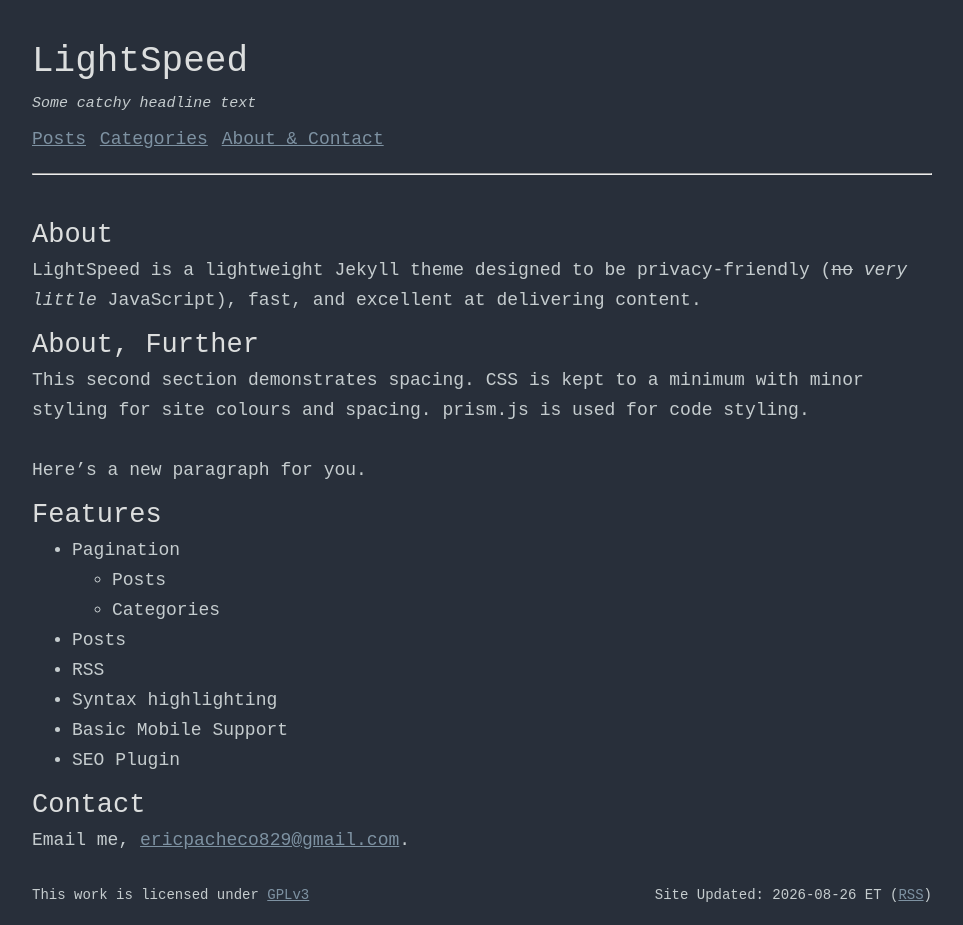
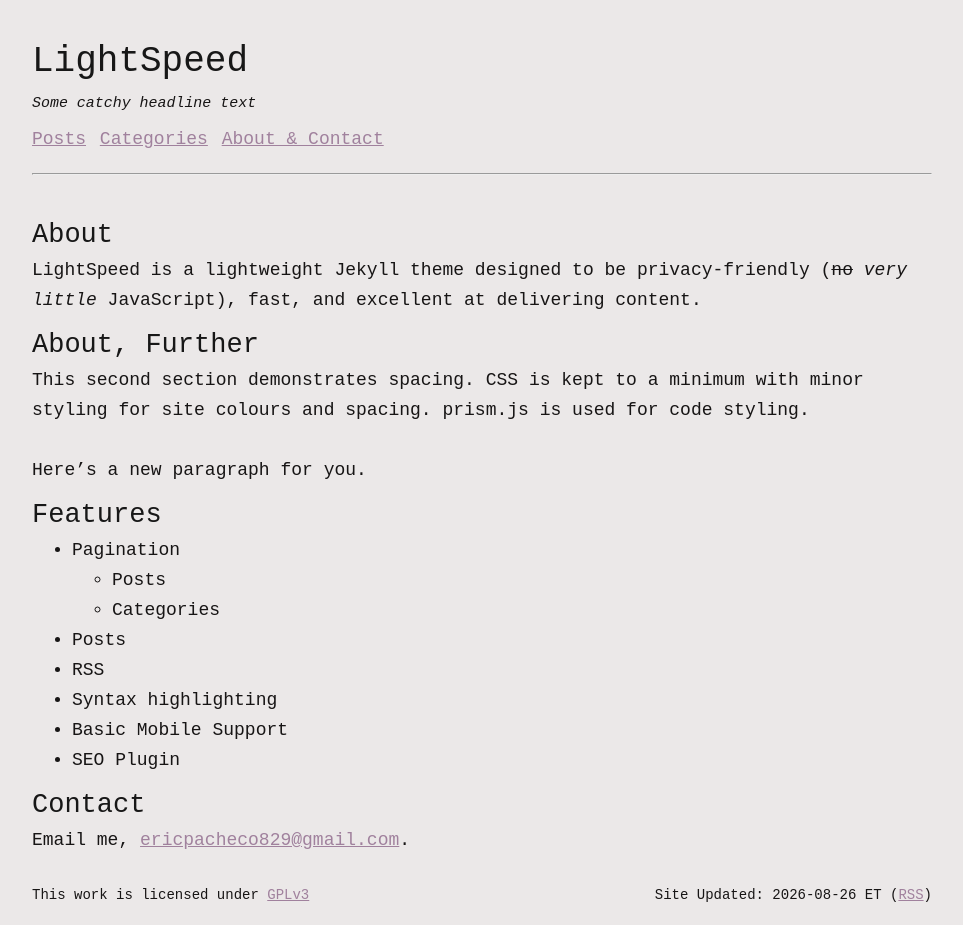
Before and after one commit to beigeandbrown/Professional-Website, a Jekyll site: the page built from index.md, in a window 1280 px wide. Shown: the whole page, without its empty margins (158-1121 px from the left). Built offline with Jekyll 4.4.1, drawn with Linux system fonts in a browser that asks for light colours.

Commit message:
Update website colors

```diff
--- a/_sass/page.scss
+++ b/_sass/page.scss
@@ -38,14 +38,14 @@
 /* 04 Color and contrast */
 
 body {
-  color: #c5ccce;
-  background-color: #282f3a;
+  color: #171515;
+  background-color: #EBE8E8;
 }
 
 h1,
 h2,
 strong {
-  color: #dcdede;
+  color: #171717;
 }
 
 header h5 {
@@ -62,7 +62,7 @@
 /* 06 Primary color */
 
 a {
-  color: #7e92a2;
+  color: #a0819d;
 }
 
 /* 07 Secondary colors */
```
